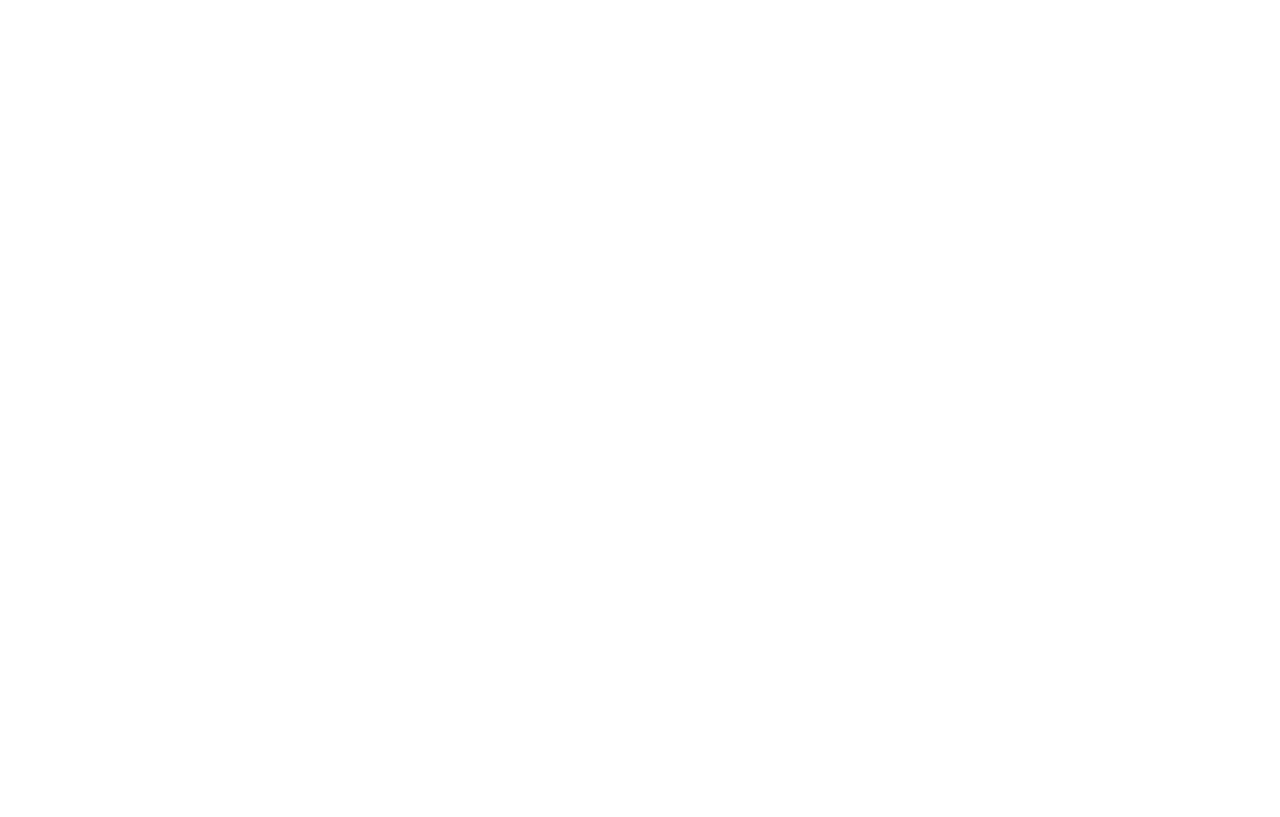
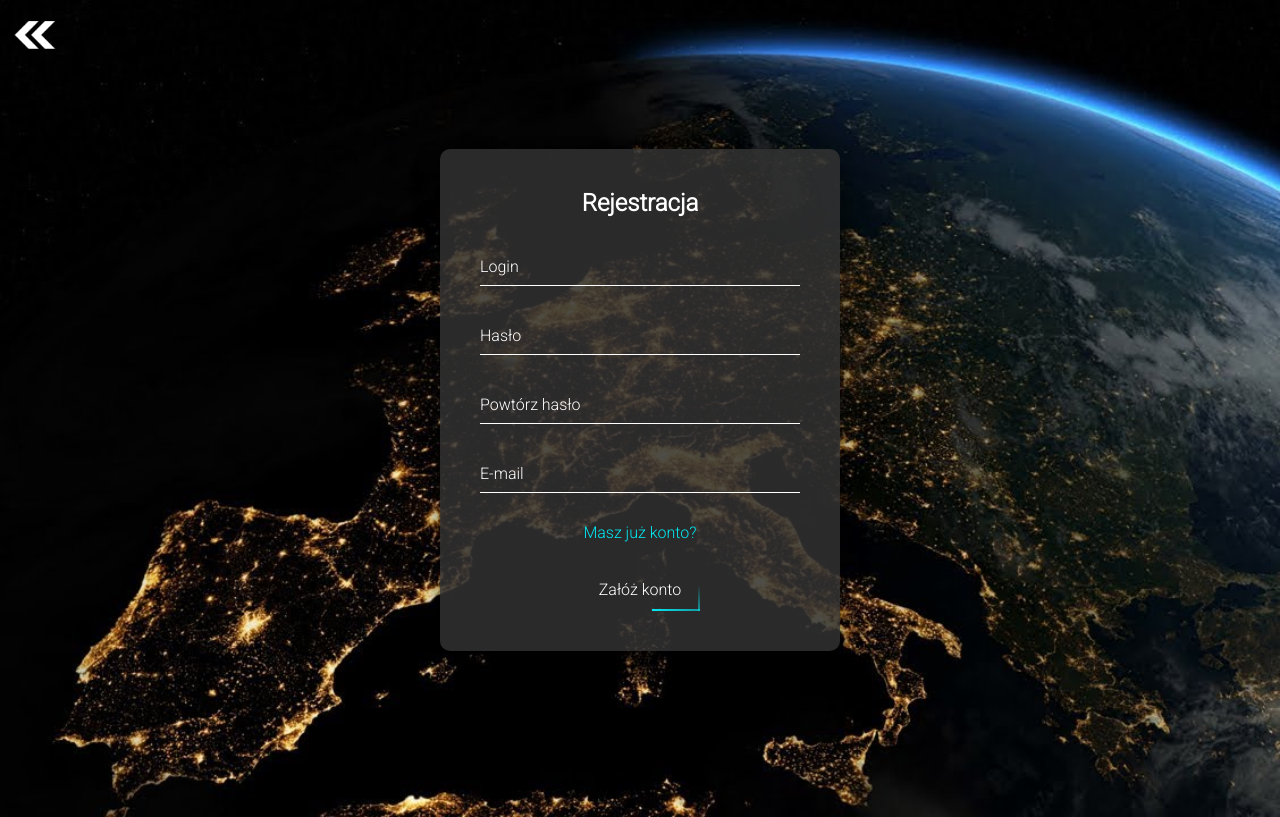
Before and after one commit to Mateusz-Szymkiewicz1/swietokrzyski-geoguessr, a PHP site: page /rej.php in a window 1280 px wide. Before the commit the page is empty. Run offline with PHP 8.4, Linux system fonts and the light colour scheme.

Commit message:
Incredible login page

```diff
--- a/css/index.css
+++ b/css/index.css
@@ -1,6 +1,6 @@
 body{
     font-family: 'Roboto', sans-serif;
-    padding-top: 3vh;
+    padding-top: 20px;
     background: #202020;
     color: #fff;
 }
--- /dev/null
+++ b/css/rej.css
@@ -0,0 +1,187 @@
+body{
+            font-family: 'Roboto', sans-serif;
+            background-image: url("../images/tlo.jpg");
+    background-color: #000;
+    background-size: cover;
+        }
+        form{
+            text-align: center;
+        }
+        .login-box {
+  position: absolute;
+  top: 50%;
+  left: 50%;
+  width: 400px;
+  padding: 40px;
+  transform: translate(-50%, -50%);
+  background: rgba(50,50,50,.85);
+  box-sizing: border-box;
+  box-shadow: 0 15px 25px rgba(0,0,0,.6);
+  border-radius: 10px;
+            color: #fff;
+}
+
+.login-box h2 {
+  margin: 0 0 30px;
+  padding: 0;
+  color: #fff;
+  text-align: center;
+}
+
+.login-box .user-box {
+  position: relative;
+}
+
+.login-box .user-box input {
+  width: 100%;
+  padding: 10px 0;
+  font-size: 16px;
+  color: #fff;
+  margin-bottom: 30px;
+  border: none;
+  border-bottom: 1px solid #fff;
+  outline: none;
+  background: transparent;
+}
+.login-box .user-box label {
+  position: absolute;
+  top:0;
+  left: 0;
+  padding: 10px 0;
+  font-size: 16px;
+  color: #fff;
+  pointer-events: none;
+  transition: .5s;
+}
+        .label_submit{
+            position: relative;
+            display: block;
+            margin: auto;
+            width: 120px;
+            height: 31px;
+            padding-top: 13px;
+            transition: 0.4s;
+        cursor: pointer;
+            overflow: hidden;
+        }
+.login-box form .label_submit {
+  position: relative;
+  display: inline-block;
+  padding: 10px 20px;
+  color: #03e9f4;
+  font-size: 16px;
+  text-decoration: none;
+  text-transform: uppercase;
+  overflow: hidden;
+  transition: .5s;
+  margin-top: 40px;
+  letter-spacing: 4px
+}
+
+.login-box .label_submit:hover {
+  background: #03e9f4;
+  color: #fff;
+  border-radius: 1px;
+  box-shadow: 0 0 1px #03e9f4,
+              0 0 5px #03e9f4,
+              0 0 10px #03e9f4,
+              0 0 20px #03e9f4;
+}
+
+.login-box .label_submit span {
+  position: absolute;
+  display: block;
+}
+
+.login-box .label_submit span:nth-child(1) {
+  top: 0;
+  left: -100%;
+  width: 100%;
+  height: 2px;
+  background: linear-gradient(90deg, transparent, #03e9f4);
+  animation: btn-anim1 1s linear infinite;
+}
+
+@keyframes btn-anim1 {
+  0% {
+    left: -100%;
+  }
+  50%,100% {
+    left: 100%;
+  }
+}
+
+.login-box .label_submit span:nth-child(2) {
+  top: -100%;
+  right: 0;
+  width: 2px;
+  height: 100%;
+  background: linear-gradient(180deg, transparent, #03e9f4);
+  animation: btn-anim2 1s linear infinite;
+  animation-delay: .25s
+}
+
+@keyframes btn-anim2 {
+  0% {
+    top: -100%;
+  }
+  50%,100% {
+    top: 100%;
+  }
+}
+
+.login-box .label_submit span:nth-child(3) {
+  bottom: 0;
+  right: -100%;
+  width: 100%;
+  height: 2px;
+  background: linear-gradient(270deg, transparent, #03e9f4);
+  animation: btn-anim3 1s linear infinite;
+  animation-delay: .5s
+}
+
+@keyframes btn-anim3 {
+  0% {
+    right: -100%;
+  }
+  50%,100% {
+    right: 100%;
+  }
+}
+
+.login-box .label_submit span:nth-child(4) {
+  bottom: -100%;
+  left: 0;
+  width: 2px;
+  height: 100%;
+  background: linear-gradient(360deg, transparent, #03e9f4);
+  animation: btn-anim4 1s linear infinite;
+  animation-delay: .75s
+}
+
+@keyframes btn-anim4 {
+  0% {
+    bottom: -100%;
+  }
+  50%,100% {
+    bottom: 100%;
+  }
+}
+#rej_form{
+    display: none;
+}
+#log_form{
+    display: none;
+}
+a{
+    color: #03e9f4;
+    text-decoration: none;
+    display: block;
+    margin-bottom: 25px;
+}
+img{
+    position: absolute;
+    top: 10px;
+    left: 10px;
+    transform: rotate(-180deg);
+}
--- a/index.php
+++ b/index.php
@@ -12,8 +12,8 @@
     <div class="top_bar">
         <img src="favicon.ico" class="logo"><h1>Żiogeser<span class="dot">.</span></h1>
         <div class="buttons">
-        <a href="log.php"><button class="login">Zaloguj</button></a>
-        <a href="rej.php"><button class="rejestracja">Utwórz konto</button></a>
+        <a href="rej.php?form=log"><button class="login">Zaloguj</button></a>
+        <a href="rej.php?form=rej"><button class="rejestracja">Utwórz konto</button></a>
         </div>
     </div>
 </body>
--- a/rej.php
+++ b/rej.php
@@ -1,3 +1,11 @@
+<?php
+$form = $_GET['form'] ?? "rej";
+if($form == "log"){
+    echo '<style>#log_form{display: block !important;}</style>';
+}else{
+    echo '<style>#rej_form{display: block !important;}</style>';
+}
+?>
 <html>
 <head>
     <meta charset="utf8">
@@ -6,8 +14,80 @@
     <link rel="preconnect" href="https://fonts.googleapis.com">
     <link rel="preconnect" href="https://fonts.gstatic.com" crossorigin>
     <link href="https://fonts.googleapis.com/css2?family=Roboto:wght@300&display=swap" rel="stylesheet">
+      <link rel="stylesheet" href="css/rej.css">
 </head>
 <body>
-
+<a href="index.php"><img src="images/arrows.png" width="50px" height="50px"></a>
+<!-- Rejestracja -->
+<form action="rej.php" method="post" id="rej_form">
+    <div class="login-box">
+  <h2>Rejestracja</h2>
+  <form>
+    <div class="user-box">
+      <input type="text" name="rej_login" required="true" value="">
+      <label>Login</label>
+    </div>
+    <div class="user-box">
+      <input type="password" name="rej_haslo" required="true" value="">
+      <label>Hasło</label>
+    </div>
+     <div class="user-box">
+      <input type="password" name="rej_haslo2" required="true" value="">
+      <label>Powtórz hasło</label>
+    </div>
+    <div class="user-box">
+      <input type="email" name="rej_email" required="true" value="">
+      <label>E-mail</label>
+    </div>
+    <a href="rej.php?form=log">Masz już konto?</a>
+    <label class="label_submit" for="rej_submit">
+      <span></span>
+      <span></span>
+      <span></span>
+      <span></span>
+      Załóż konto
+    </label>
+    <input type="submit" hidden id="rej_submit">
+  </form>
+</div>
+<!-- Logowanie -->
+</form>
+<form action="rej.php" method="post" id="log_form">
+    <div class="login-box">
+  <h2>Logowanie</h2>
+  <form>
+    <div class="user-box">
+      <input type="text" name="log_login" required="true" value="">
+      <label>Login</label>
+    </div>
+    <div class="user-box">
+      <input type="password" name="log_haslo" required="true" value="">
+      <label>Hasło</label>
+    </div>
+    <a href="rej.php?form=rej">Nie masz konta?</a>
+    <label class="label_submit" for="log_submit">
+      <span></span>
+      <span></span>
+      <span></span>
+      <span></span>
+      Zaloguj
+    </label>
+    <input type="submit" hidden id="log_submit">
+  </form>
+<!-- JS :) -->
+<script>
+    document.querySelectorAll("input").forEach(el =>{
+       el.addEventListener("focus", function(e){
+        e.target.parentElement.querySelector("label").setAttribute("style", "top: -20px;left: 0;color: #03e9f4;font-size: 12px;")
+        })
+    })
+    document.querySelectorAll("input").forEach(el =>{
+       el.addEventListener("focusout", function(e){
+           if(el.value == ""){
+        e.target.parentElement.querySelector("label").setAttribute("style", "")
+           }
+        })
+    })
+</script>
 </body>
 </html>
```
Also changed, not shown: log.php (deleted, +0 -13 lines), images/arrows.png (added), images/tlo.jpg (added).
